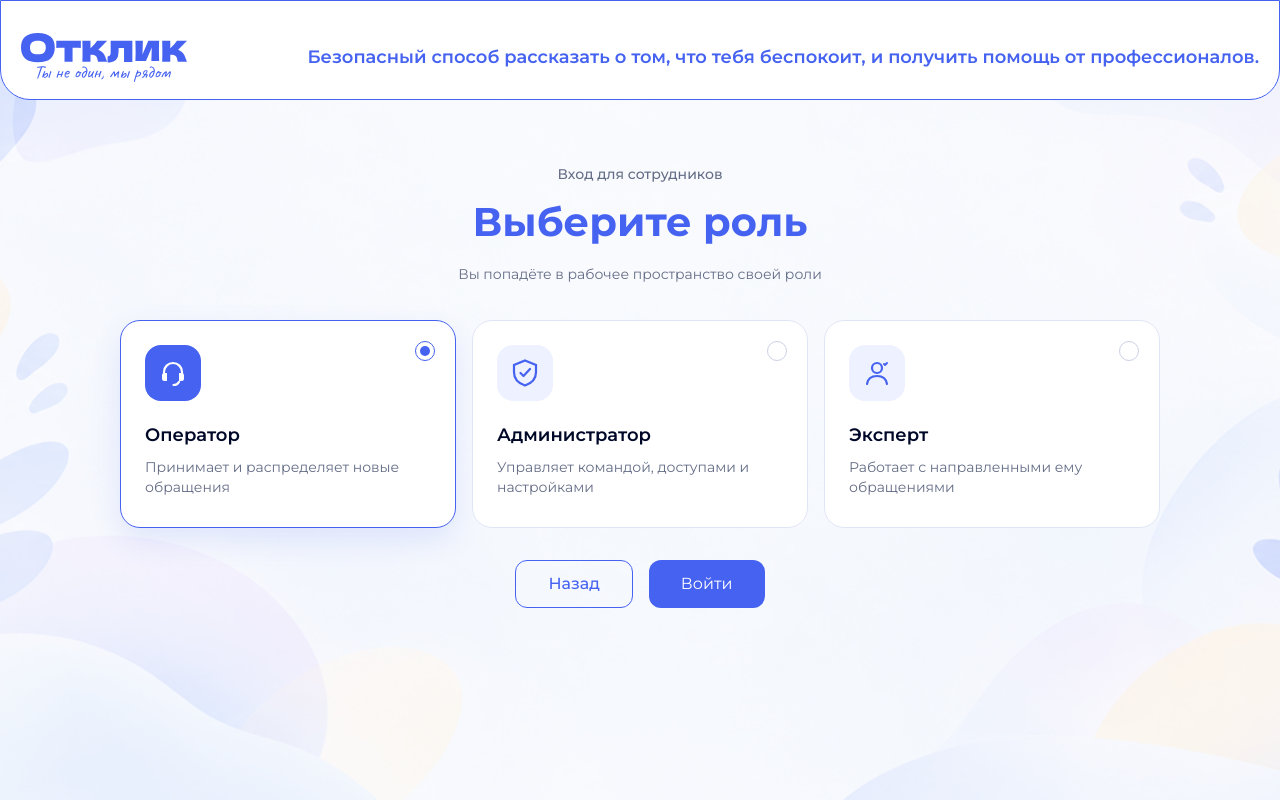
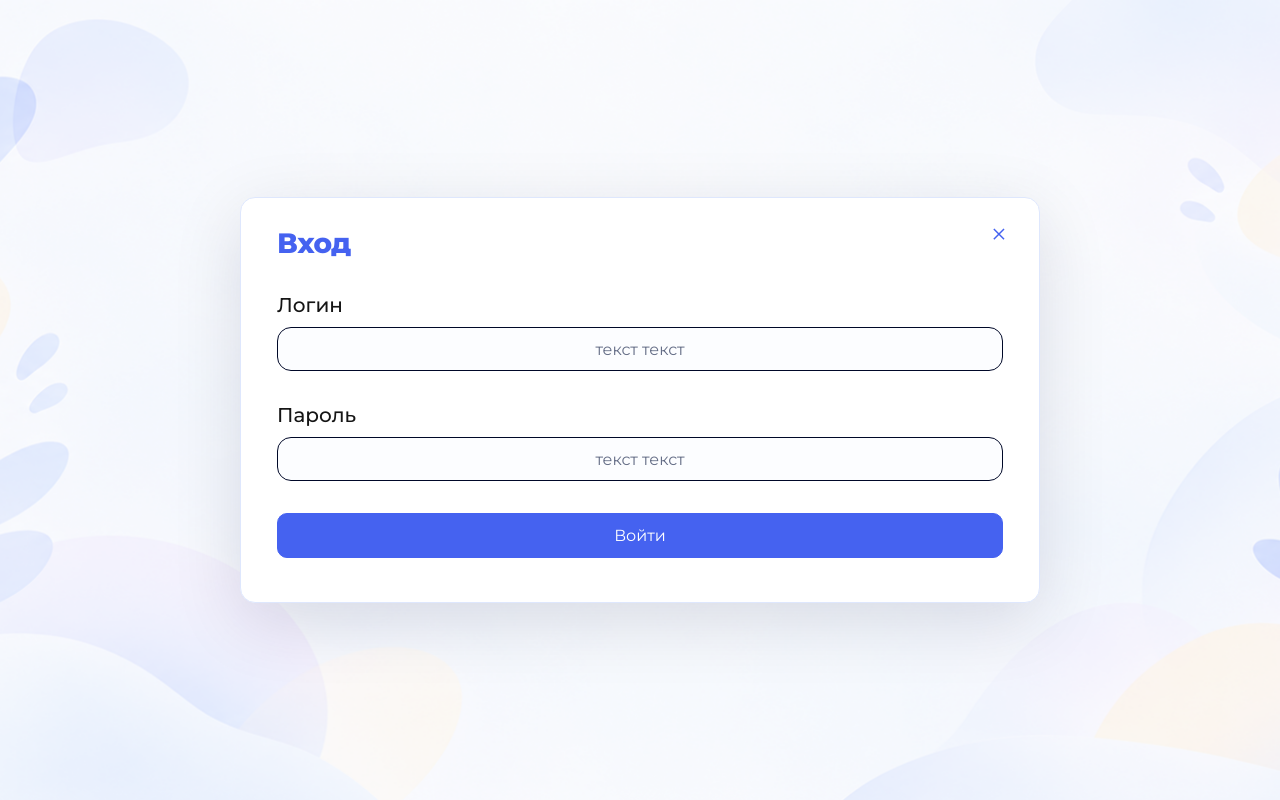
Before and after one commit to kaaarrrrrriii-ui/projectx, a Next.js app in the folder frontend/: page /staff in a window 1280 px wide. Built offline with nearby package versions, Linux system fonts and the light colour scheme.

Commit message:
страничка входа

```diff
--- a/frontend/src/app/staff/page.tsx
+++ b/frontend/src/app/staff/page.tsx
@@ -1,18 +1,9 @@
-import EmployeeRoleSelection from "@/features/staff/employee-role-selection";
-import SiteHeader from "@/widgets/site-header/site-header";
+import EmployeeLogin from "@/features/staff/employee-login";
 
 export default function StaffPage() {
   return (
-    <main className="app-page-background min-h-dvh">
-      <SiteHeader />
-      <section className="mx-auto flex w-full max-w-[1120px] flex-col items-center px-5 py-10 md:px-10 md:py-16">
-        <div className="mb-9 text-center">
-          <p className="mb-2 text-sm font-medium text-[#646d86]">Вход для сотрудников</p>
-          <h1 className="text-[clamp(26px,4vw,40px)] font-bold text-[#4562f0]">Выберите роль</h1>
-          <p className="mt-3 text-sm text-[#646d86]">Вы попадёте в рабочее пространство своей роли</p>
-        </div>
-        <EmployeeRoleSelection />
-      </section>
+    <main className="app-page-background flex min-h-dvh min-w-[320px] items-center justify-center px-6 py-10 text-[var(--color-text)] max-[599px]:items-end max-[599px]:px-0 max-[599px]:py-0">
+      <EmployeeLogin />
     </main>
   );
 }
--- /dev/null
+++ b/frontend/src/features/staff/employee-login.tsx
@@ -0,0 +1,75 @@
+"use client";
+
+import Button from "@/shared/ui/button";
+import Surface from "@/shared/ui/surface";
+import Link from "next/link";
+import { FormEvent } from "react";
+
+export default function EmployeeLogin() {
+  function submit(event: FormEvent<HTMLFormElement>) {
+    event.preventDefault();
+  }
+
+  return (
+    <Surface
+      as="section"
+      labelledBy="employee-login-heading"
+      className="relative w-full max-w-[800px] px-9 pt-7 pb-11 [--surface-radius:15px] [--surface-shadow:0_18px_70px_rgba(0,8,40,0.12)] !border-[#dee7fd] !bg-white max-[599px]:rounded-b-none max-[599px]:px-5 max-[599px]:pt-6 max-[599px]:pb-8"
+    >
+      <Link
+        href="/"
+        aria-label="Закрыть страницу входа"
+        className="absolute top-4 right-5 flex h-10 w-10 items-center justify-center rounded-full text-[34px] leading-none font-light text-[var(--color-primary)] transition-colors hover:bg-[#eef1ff] focus-visible:outline-2 focus-visible:outline-offset-2 focus-visible:outline-[var(--color-primary)]"
+      >
+        ×
+      </Link>
+
+      <h1
+        id="employee-login-heading"
+        className="pr-12 text-[28px] leading-tight font-extrabold tracking-[-0.025em] text-[var(--color-primary)]"
+      >
+        Вход
+      </h1>
+
+      <form onSubmit={submit} className="mt-8">
+        <label className="block">
+          <span className="text-[20px] leading-6 font-medium text-[#151515]">
+            Логин
+          </span>
+          <input
+            type="text"
+            name="username"
+            required
+            autoComplete="username"
+            placeholder="текст текст"
+            className="mt-2 block h-[44px] w-full rounded-[14px] border border-[#000828] bg-[#fcfdff] px-4 text-center text-[15px] text-[#000828] outline-none transition-[border-color,box-shadow,background-color] placeholder:text-[#646d86] hover:border-[var(--color-primary)] focus:border-[var(--color-primary)] focus:bg-white focus:ring-2 focus:ring-[#4562f0]/20"
+          />
+        </label>
+
+        <label className="mt-8 block">
+          <span className="text-[20px] leading-6 font-medium text-[#151515]">
+            Пароль
+          </span>
+          <input
+            type="password"
+            name="password"
+            required
+            autoComplete="current-password"
+            placeholder="текст текст"
+            className="mt-2 block h-[44px] w-full rounded-[14px] border border-[#000828] bg-[#fcfdff] px-4 text-center text-[15px] text-[#000828] outline-none transition-[border-color,box-shadow,background-color] placeholder:text-[#646d86] hover:border-[var(--color-primary)] focus:border-[var(--color-primary)] focus:bg-white focus:ring-2 focus:ring-[#4562f0]/20"
+          />
+        </label>
+
+        <div className="h-8" aria-hidden="true" />
+
+        <Button
+          text="Войти"
+          type="submit"
+          variant="primary"
+          size="small"
+          className="w-full !h-[45px] !rounded-[10px] font-normal"
+        />
+      </form>
+    </Surface>
+  );
+}
```
